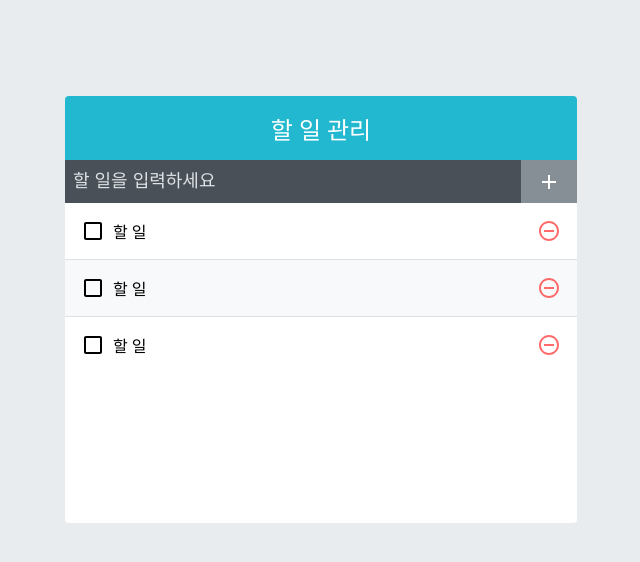
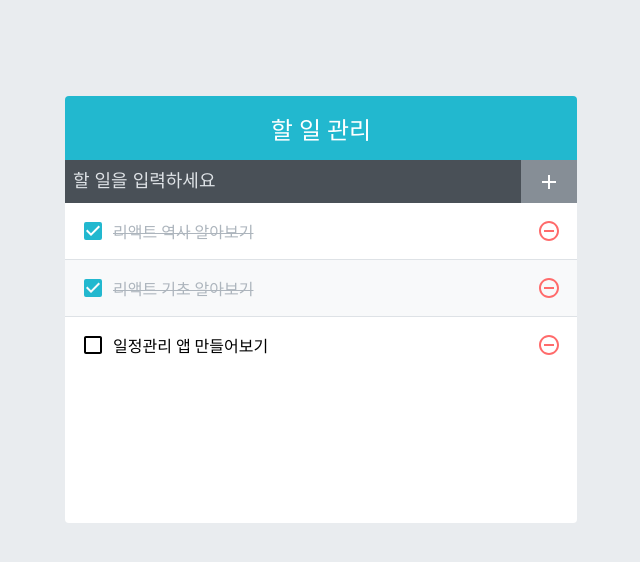
Before and after one commit to romingoon/react-to-do, a React (Vite) app: page / in a window 1280 px wide. Shown: the top 562 px of the page, without its empty margins (319-959 px from the left). Built offline with nearby package versions, Linux system fonts and the light colour scheme.

Commit message:
App에서 todos 상태 사용하기 기능 구현

```diff
--- a/package.json
+++ b/package.json
@@ -10,6 +10,7 @@
     "preview": "vite preview"
   },
   "dependencies": {
+    "@types/classnames": "^2.3.1",
     "classname": "^0.0.0",
     "react": "^18.2.0",
     "react-dom": "^18.2.0",
--- a/src/App.tsx
+++ b/src/App.tsx
@@ -1,12 +1,27 @@
+import { useState } from 'react';
 import TodoInsert from './components/TodoInsert';
 import TodoList from './components/TodoList';
 import TodoTemplate from './components/TodoTemplate';
 
 const App = () => {
+  const [todos, setTodos] = useState([
+    {
+      id: 1,
+      text: '리액트 역사 알아보기',
+      checked: true,
+    },
+    {
+      id: 2,
+      text: '리액트 기초 알아보기',
+      checked: true,
+    },
+    { id: 3, text: '일정관리 앱  만들어보기', checked: false },
+  ]);
+
   return (
     <TodoTemplate>
       <TodoInsert />
-      <TodoList />
+      <TodoList todos={todos} />
     </TodoTemplate>
   );
 };
--- a/src/components/TodoList.tsx
+++ b/src/components/TodoList.tsx
@@ -1,12 +1,20 @@
 import TodoListItem from './TodoListItem';
 import '../styles/TodoList.scss';
 
-const TodoList = () => {
+interface TodoListProps {
+  todos: {
+    id: number;
+    text: string;
+    checked: boolean;
+  }[];
+}
+
+const TodoList = ({ todos }: TodoListProps) => {
   return (
     <div className='TodoList'>
-      <TodoListItem />
-      <TodoListItem />
-      <TodoListItem />
+      {todos.map((todo) => (
+        <TodoListItem todo={todo} key={todo.id} />
+      ))}
     </div>
   );
 };
--- a/src/components/TodoListItem.tsx
+++ b/src/components/TodoListItem.tsx
@@ -3,14 +3,16 @@ import {
   MdCheckBox,
   MdRemoveCircleOutline,
 } from 'react-icons/md';
+import cn from 'classnames';
 import '../styles/TodoListItem.scss';
 
-const TodoListItem = () => {
+const TodoListItem = ({ todo }: any) => {
+  const { text, checked } = todo;
   return (
     <div className='TodoListItem'>
-      <div className='checkbox'>
-        <MdCheckBoxOutlineBlank />
-        <div className='text'>할 일</div>
+      <div className={cn('checkbox', { checked })}>
+        {checked ? <MdCheckBox /> : <MdCheckBoxOutlineBlank />}
+        <div className='text'>{text}</div>
       </div>
       <div className='remove'>
         <MdRemoveCircleOutline />
```
Also changed, not shown: 1 other file (tests, documents, lock files or other folders).
